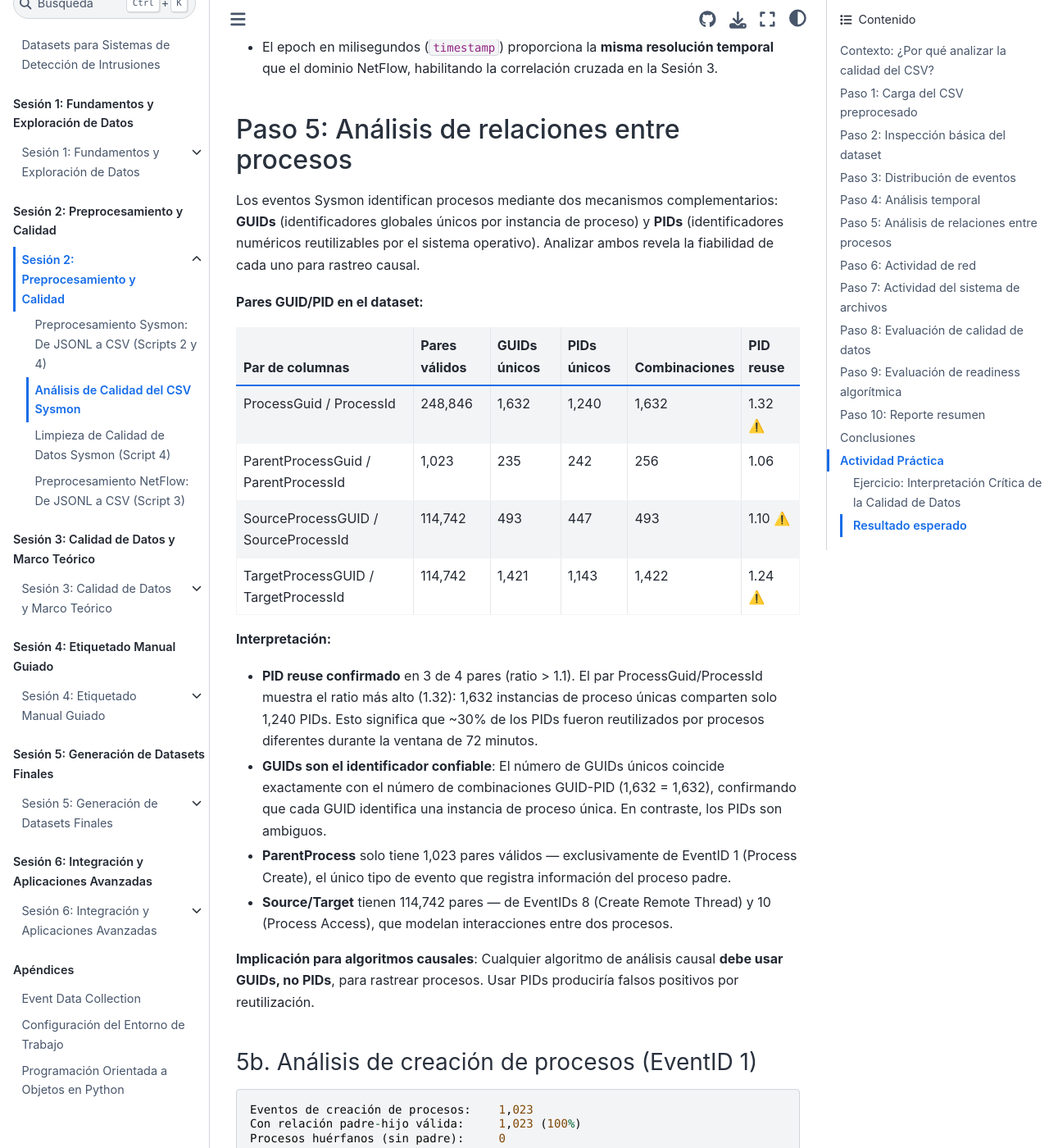
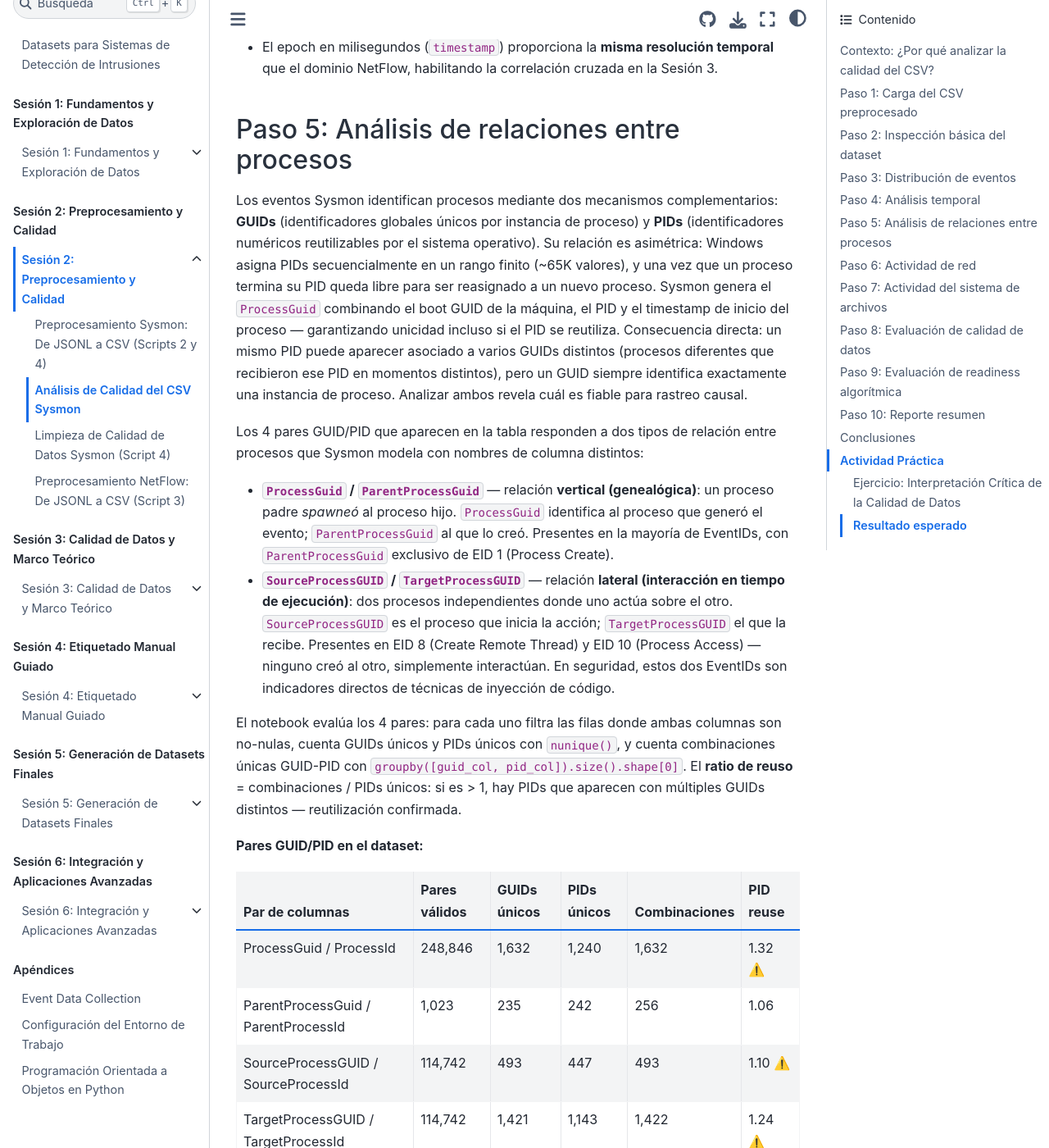
Before and after one commit to ollerenac/curso2026, a Jupyter Book: the page built from sesion-2/8-analisis-calidad-csv.md, in a window 1280 px wide and 1400 px high, scrolled down 13759 px. Shown: the whole window at 82% size. Built offline with Jupyter Book 1.0.4 settings and Sphinx 7.4.7 and the Sphinx Book theme 1.1.4, drawn with Linux system fonts in a browser that asks for light colours.

Commit message:
feat(sesion-2): expand Paso 5 intro — GUID/PID relationship and Source/Target semantics
- Add GUID/PID asymmetry explanation (PID reuse vs Sysmon GUID uniqueness guarantee)
- Add code-ops intro (groupby combinations, reuse ratio formula)
- Add explanation of 4 GUID/PID pairs: vertical (ProcessGuid/Parent) vs lateral (Source/Target)
- Clarify that EID 8 and EID 10 use Source/Target because they model runtime interactions,
  not creation relationships — and are direct indicators of code injection techniques

Co-Authored-By: Claude Sonnet 4.6 <noreply@anthropic.com>

```diff
--- a/sesion-2/8-analisis-calidad-csv.md
+++ b/sesion-2/8-analisis-calidad-csv.md
@@ -346,7 +346,14 @@ El notebook genera 4 visualizaciones adaptadas a la ventana de 72 minutos, agrup
 
 ## Paso 5: Análisis de relaciones entre procesos
 
-Los eventos Sysmon identifican procesos mediante dos mecanismos complementarios: **GUIDs** (identificadores globales únicos por instancia de proceso) y **PIDs** (identificadores numéricos reutilizables por el sistema operativo). Analizar ambos revela la fiabilidad de cada uno para rastreo causal.
+Los eventos Sysmon identifican procesos mediante dos mecanismos complementarios: **GUIDs** (identificadores globales únicos por instancia de proceso) y **PIDs** (identificadores numéricos reutilizables por el sistema operativo). Su relación es asimétrica: Windows asigna PIDs secuencialmente en un rango finito (~65K valores), y una vez que un proceso termina su PID queda libre para ser reasignado a un nuevo proceso. Sysmon genera el `ProcessGuid` combinando el boot GUID de la máquina, el PID y el timestamp de inicio del proceso — garantizando unicidad incluso si el PID se reutiliza. Consecuencia directa: un mismo PID puede aparecer asociado a varios GUIDs distintos (procesos diferentes que recibieron ese PID en momentos distintos), pero un GUID siempre identifica exactamente una instancia de proceso. Analizar ambos revela cuál es fiable para rastreo causal.
+
+Los 4 pares GUID/PID que aparecen en la tabla responden a dos tipos de relación entre procesos que Sysmon modela con nombres de columna distintos:
+
+- **`ProcessGuid` / `ParentProcessGuid`** — relación **vertical (genealógica)**: un proceso padre *spawneó* al proceso hijo. `ProcessGuid` identifica al proceso que generó el evento; `ParentProcessGuid` al que lo creó. Presentes en la mayoría de EventIDs, con `ParentProcessGuid` exclusivo de EID 1 (Process Create).
+- **`SourceProcessGUID` / `TargetProcessGUID`** — relación **lateral (interacción en tiempo de ejecución)**: dos procesos independientes donde uno actúa sobre el otro. `SourceProcessGUID` es el proceso que inicia la acción; `TargetProcessGUID` el que la recibe. Presentes en EID 8 (Create Remote Thread) y EID 10 (Process Access) — ninguno creó al otro, simplemente interactúan. En seguridad, estos dos EventIDs son indicadores directos de técnicas de inyección de código.
+
+El notebook evalúa los 4 pares: para cada uno filtra las filas donde ambas columnas son no-nulas, cuenta GUIDs únicos y PIDs únicos con `nunique()`, y cuenta combinaciones únicas GUID-PID con `groupby([guid_col, pid_col]).size().shape[0]`. El **ratio de reuso** = combinaciones / PIDs únicos: si es > 1, hay PIDs que aparecen con múltiples GUIDs distintos — reutilización confirmada.
 
 **Pares GUID/PID en el dataset:**
 
```
